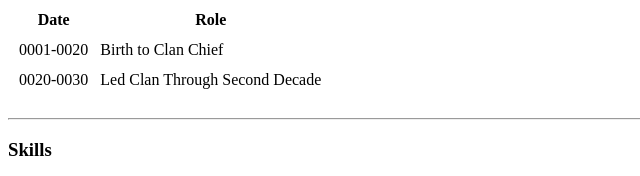
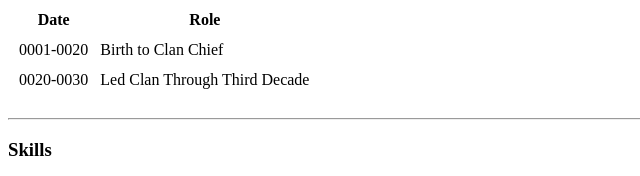
Before and after one commit to gohags/cv, a plain HTML site: page index.html in a window 1280 px wide. Shown: the part 614-790 px from the top of the page, 0-640 px from the left. Drawn offline with Linux system fonts and the light colour scheme.

Commit message:
Update index.html

```diff
--- a/index.html
+++ b/index.html
@@ -48,7 +48,7 @@
 
       <tr>
         <td>0020-0030</td>
-        <td>Led Clan Through Second Decade</td>
+        <td>Led Clan Through Third Decade</td>
       <tr>
 
 
```
